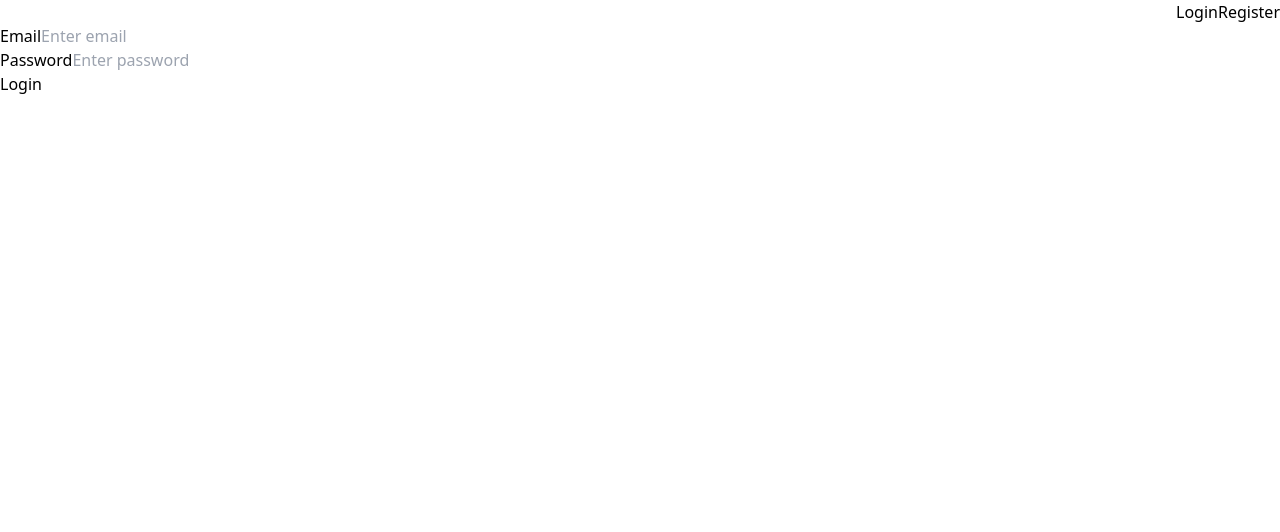
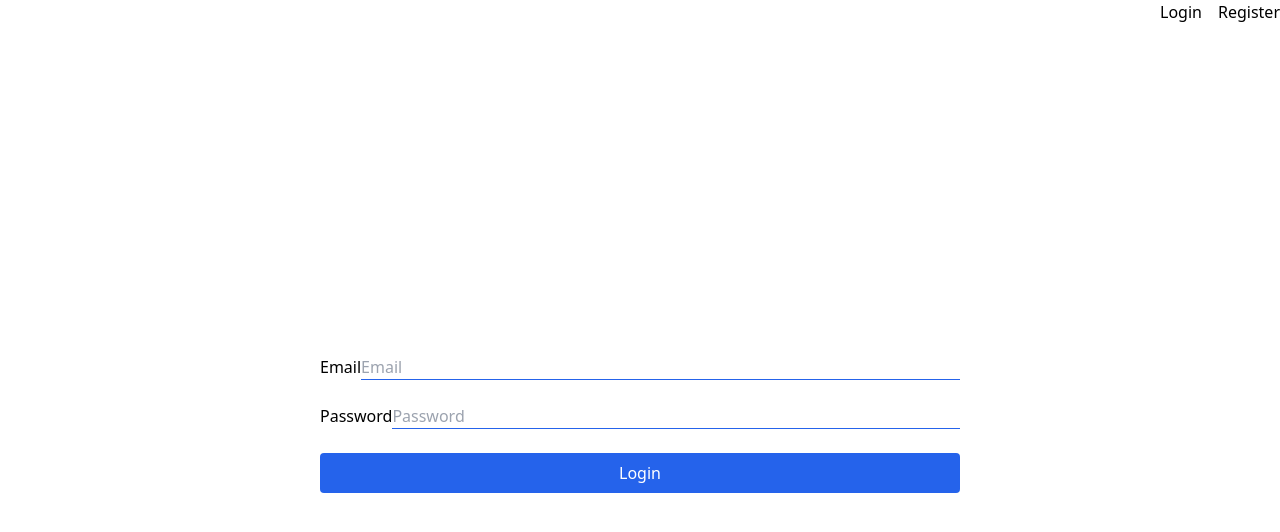
Before and after one commit to torvicv/web_dev_trainee_vue_front, a Vue app: page /login in a window 1280 px wide. Shown: the top 532 px of the page. Built offline with nearby package versions, Linux system fonts and the light colour scheme.

Commit message:
Navbar, login y register componentes

```diff
--- a/src/components/Login.vue
+++ b/src/components/Login.vue
@@ -1,19 +1,19 @@
 <template>
-    <div class="form-container">
-        <form @submit.prevent="login" class="login-form">
-            <div class="form-group">
+    <div class="form-container flex justify-center">
+        <form @submit.prevent="login" class="min-h-screen gap-6 w-3/6 flex flex-col justify-center items-center">
+            <div class="flex justify-start w-full">
                 <label for="email">Email</label>
                 <input type="email" v-model="email"
-                class="form-control" id="email"
-                placeholder="Enter email" required />
+                class="w-full focus:outline-none focus:ring-0 focus:border-0 border-b border-blue-600" id="email"
+                placeholder="Email" required />
             </div>
-            <div class="form-group">
+            <div class="flex justify-start w-full">
                 <label for="password">Password</label>
                 <input type="password" v-model="password"
-                    class="form-control" id="password"
-                    placeholder="Enter password" required />
+                    class="w-full focus:outline-none focus:ring-0 focus:border-0 border-b border-blue-600" id="password"
+                    placeholder="Password" required />
             </div>
-            <button type="submit" class="btn btn-primary btn-block">Login</button>
+            <button type="submit" class="bg-blue-600 py-2 text-white rounded flex justify-center w-full">Login</button>
         </form>
     </div>
 </template>
--- a/src/components/Navbar.vue
+++ b/src/components/Navbar.vue
@@ -1,6 +1,6 @@
 <template>
     <nav class="flex gap-2 w-full justify-end">
-        <div class="flex w-fit">
+        <div class="flex w-fit gap-4">
             <router-link to="/login" v-if="!isLoggedIn">Login</router-link>
             <router-link to="/register" v-if="!isLoggedIn">Register</router-link>
             <a href="#" @click="logout" v-if="isLoggedIn">Logout</a>
--- a/src/components/Register.vue
+++ b/src/components/Register.vue
@@ -1,6 +1,6 @@
 <template>
     <div class="form-container">
-        <form @submit.prevent="register">
+        <form @submit.prevent="register" class="min-h-screen flex flex-col justify-center items-center">
             <div class="form-group">
                 <label for="name">Name</label>
                 <input type="text" class="form-control" id="name" v-model="name" placeholder="Name">
```
